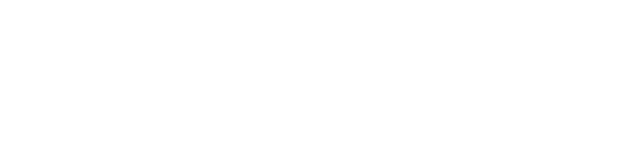
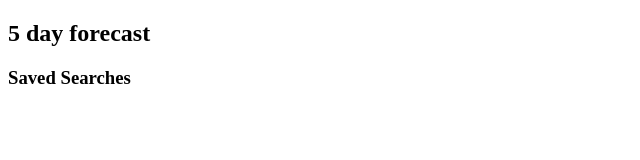
Before and after one commit to pppreap/challenge6_weatherapi, a plain HTML site: page index.html in a window 1280 px wide. Shown: the whole page, without its empty margins (0-640 px from the left). Drawn offline with Linux system fonts and the light colour scheme.

```diff
--- a/index.html
+++ b/index.html
@@ -4,9 +4,17 @@
     <meta charset="UTF-8">
     <meta http-equiv="X-UA-Compatible" content="IE=edge">
     <meta name="viewport" content="width=device-width, initial-scale=1.0">
-    <title>Document</title>
+    <title>Weather App</title>
 </head>
 <body>
 
+    <section>
+        <h1>5 day forecast</h1>
+    </section>
+
+    <aside>
+     <h3>Saved Searches</h3>
+    </aside>
+
 </body>
 </html>
```
Also changed, not shown: 1 other file.
